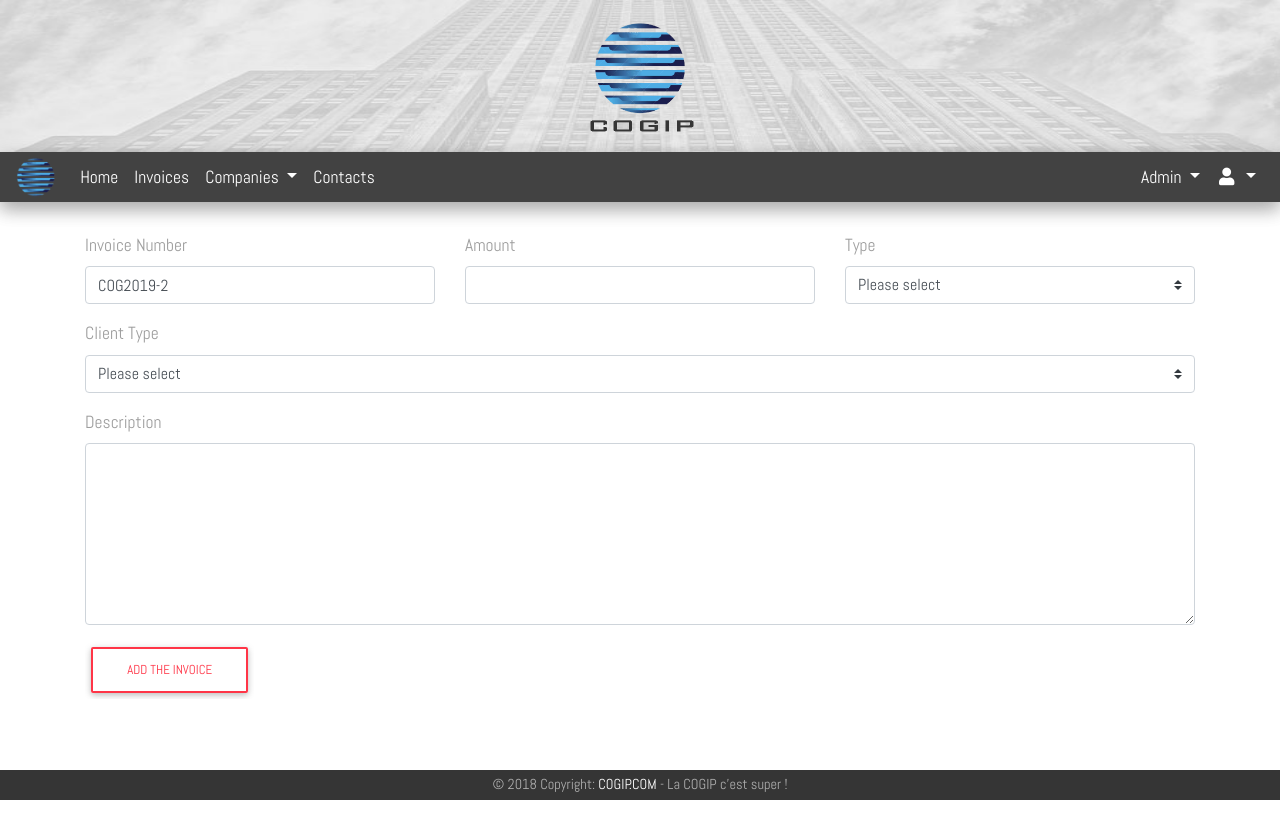
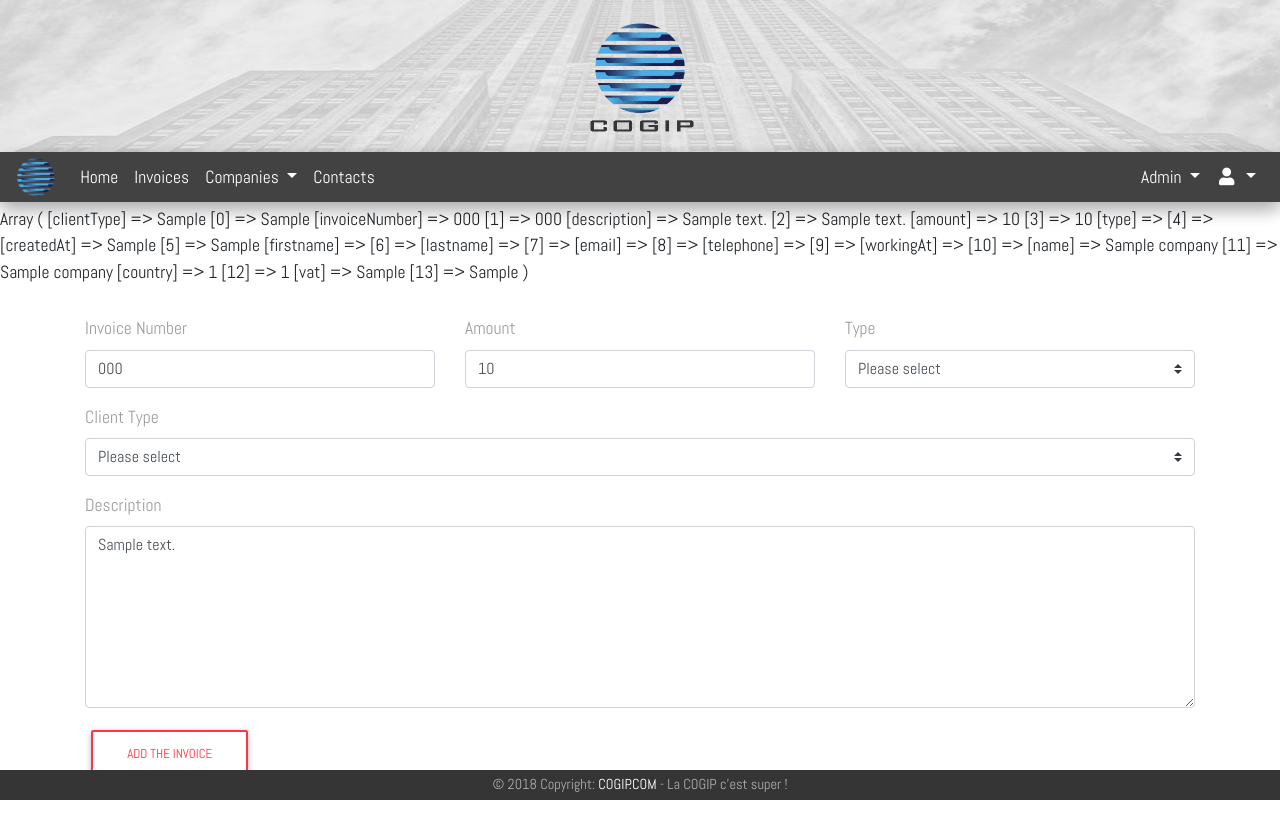
Before and after one commit to PierreKimbanziR/cogip, a PHP site: page /cogip/invoices/update/1 in a window 1280 px wide. Before the commit the page ends 800 px from the top, so only its background shows below. Run offline with PHP 8.4, Linux system fonts and the light colour scheme; the visitor is signed in with stand-in values (Sample User, id 1); tables that the repository leaves empty or names only in its code hold one stand-in row (values such as "Sample post"); data that the repository does not hold is empty; a stand-in replaces the project's code that opens the database connection; some libraries are stand-ins or nearby versions.

Commit message:
début remplissage auto formulaire

```diff
--- a/controllers/InvoiceController.php
+++ b/controllers/InvoiceController.php
@@ -32,7 +32,7 @@ function createInvoice()
     if ($_SERVER["REQUEST_METHOD"] == "POST") {
         // if($verify == true){
         addInvoice();
-        header('Location: /cogip/invoices?valide=1');
+        header('Location: /cogip/invoices?valide=0');
         // }
         /*else{
             require "views/InvoiceAddView.php"
@@ -59,8 +59,7 @@ function updateInvoice($id)
     } else {
         $companies = selectCompanies();
         $contacts = selectContacts();
-        $lastId = lastIdInvoice();
-        $lastId = $lastId['id'] + 1;
+        $invoice    = getInvoice($id);
         require "views/InvoiceAddView.php";
     }
 }
--- a/models/InvoiceModel.php
+++ b/models/InvoiceModel.php
@@ -17,7 +17,7 @@ function getInvoices()
 function getInvoice($invoiceID)
 {
     global $conn;
-    $sql = $conn->prepare("SELECT invoices.invoiceNumber invoiceNumber, invoices.description description, invoices.amount amount, invoices.type type, invoices.createdAt createdAt, contacts.firstname firstname, contacts.lastname lastname, contacts.email email, contacts.telephone telephone, contacts.workingAt workingAt, companies.name name, companies.country country, companies.vat vat FROM invoices LEFT JOIN companies ON invoices.clientType = 0 AND invoices.companyId = companies.id LEFT JOIN contacts ON invoices.clientType = 1 AND invoices.contactId = contacts.id WHERE invoices.id = ?");
+    $sql = $conn->prepare("SELECT invoices.clientType clientType, invoices.invoiceNumber invoiceNumber, invoices.description description, invoices.amount amount, invoices.type type, invoices.createdAt createdAt, contacts.firstname firstname, contacts.lastname lastname, contacts.email email, contacts.telephone telephone, contacts.workingAt workingAt, companies.name name, companies.country country, companies.vat vat FROM invoices LEFT JOIN companies ON invoices.clientType = 0 AND invoices.companyId = companies.id LEFT JOIN contacts ON invoices.clientType = 1 AND invoices.contactId = contacts.id WHERE invoices.id = ?");
     $sql->execute(array($invoiceID));
     $getInvoice = $sql->fetch();
     return $getInvoice;
--- a/views/InvoiceAddView.php
+++ b/views/InvoiceAddView.php
@@ -1,25 +1,28 @@
 <?php
 require "components/header.php";
 require "components/navbar.php";
-
+print_r($invoice)
 ?>
 <div class="container">
     <form method="POST" action="">
         <div class="form-group row">
             <div class="col-sm-12 col-md-4">
                 <label for="invoiceNumber" class="grey-text font-weight-light">Invoice Number</label>
-                <input type="text" id="invoiceNumber" name="invoiceNumber" class="form-control" value="COG<?= date('Y') ?>-<?= htmlspecialchars($lastId) ?>">
+                <input type="text" id="invoiceNumber" name="invoiceNumber" class="form-control" <?php if (!isset($invoice['invoiceNumber'])) { ?> value="COG<?= date('Y') ?>-<?= htmlspecialchars($lastId) ?>" <?php } else {
+                                                                                                                                                                                                                    ?> value="<?= htmlspecialchars($invoice['invoiceNumber']) ?>" <?php   } ?>>
             </div>
             <div class="col-sm-12 col-md-4">
                 <label for="amount" class="grey-text font-weight-light">Amount</label>
-                <input type="text" id="amount" name="amount" class="form-control">
+                <input type="text" id="amount" name="amount" class="form-control" <?php if (isset($invoice['amount'])) { ?> value="<?= htmlspecialchars($invoice['amount']) ?>" <?php } ?>>
             </div>
             <div class="col-sm-12 col-md-4">
                 <label for="amount" class="grey-text font-weight-light">Type</label>
                 <select name="type" id="type" class="custom-select">
                     <option value="">Please select</option>
-                    <option value="0">IN</option>
-                    <option value="1">OUT</option>
+                    <option value="0" <?php
+                                        if (isset($invoice['type']) && $invoice['type'] == "0") { ?> selected <?php } ?>>IN</option>
+                    <option value="1" <?php
+                                        if (isset($invoice['type']) && $invoice['type'] == "1") { ?> selected <?php } ?>>OUT</option>
                 </select>
             </div>
         </div>
@@ -27,8 +30,10 @@ require "components/navbar.php";
             <label for="clientType" class="grey-text font-weight-light">Client Type</label>
             <select name="clientType" id="clientType" class="custom-select">
                 <option value="">Please select</option>
-                <option value="1">Contact</option>
-                <option value="0">Companie</option>
+                <option value="1" <?php
+                                    if (isset($invoice['clientType']) && $invoice['clientType'] == "1") { ?> selected <?php } ?>>Contact</option>
+                <option value="0" <?php
+                                    if (isset($invoice['clientType']) && $invoice['clientType'] == "0") { ?> selected <?php } ?>>Companie</option>
             </select>
         </div>
         <div class="form-group" id="companieList">
@@ -57,7 +62,9 @@ require "components/navbar.php";
         </div>
         <div class="form-group">
             <label for="description" class="grey-text font-weight-light">Description</label>
-            <textarea class="form-control" id="description" rows="7" name="description"></textarea>
+            <textarea class="form-control" id="description" rows="7" name="description"><?php if (isset($invoice['amount'])) {
+                                                                                            echo htmlspecialchars($invoice['description']);
+                                                                                        } ?></textarea>
         </div>
         <div class="form-group">
             <input type="submit" class="btn btn-outline-danger waves-effect" value="Add the invoice">
@@ -76,6 +83,12 @@ require "components/footer.php";
 
         $('#companieList').hide();
         $('#contactList').hide();
+        <?php
+        if (isset($invoice['clienType']) && $invoice['clienType'] == "1") { ?> $('#contactList').show();
+        <?php }
+
+        if (isset($invoice['clienType']) && $invoice['clienType'] == "0") { ?> $('#companieList').show();
+        <?php } ?>
 
         $('select[name="clientType"]').change(function() {
             var valeur = $(this).val();
--- a/views/InvoicesView.php
+++ b/views/InvoicesView.php
@@ -60,7 +60,7 @@ require "components/navbar.php";
                     <td><?= htmlspecialchars($invoice['amount'] . "€") ?></td>
                     <td><?= ($invoice['type'] == 0) ? "OUT" : "IN" ?></td>
                     <td class="text-center d-flex <?= ($_SESSION['level'] > 2) ? 'justify-content-between' : 'justify-content-center' ?>"><a href="/cogip/invoices/<?= htmlspecialchars($invoice['id']) ?>"><i class="far fa-lg fa-eye"></i></a>
-                        <?php if (($_SESSION['level'] > 2)) { ?> <a href="/cogip/invoices/<?= htmlspecialchars($invoice['id']) ?>"><i class="fas fa-lg fa-edit"></i></a><?php } ?>
+                        <?php if (($_SESSION['level'] > 2)) { ?> <a href="/cogip/invoices/update/<?= htmlspecialchars($invoice['id']) ?>"><i class="fas fa-lg fa-edit"></i></a><?php } ?>
                         <?php if (($_SESSION['level'] > 2)) { ?> <a href="/cogip/invoices/<?= htmlspecialchars($invoice['id']) ?>"><i class="fas fa-lg fa-trash-alt pointer"></i></a><?php } ?>
                     </td>
                 </tr>
```
